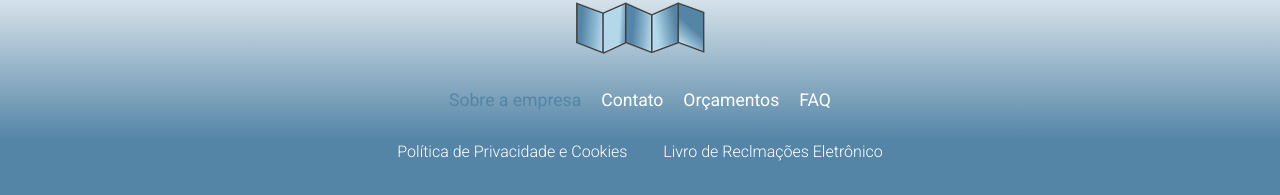
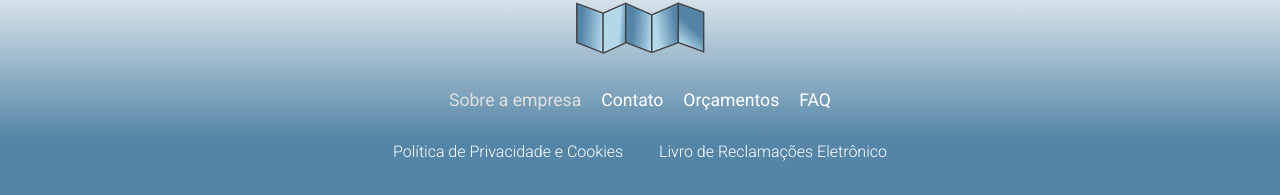
Before and after one commit to ynfleozin/site-placdestak, an Angular app: page / in a window 1280 px wide. In both pictures the pointer is over the item "Sobre a empresa". Shown: the part 3744-3939 px from the top of the page. Built offline with nearby package versions, Linux system fonts and the light colour scheme; a web font is replaced by a local one.

Commit message:
fix terms text and alter links colors

```diff
--- a/src/app/components/footer/footer.component.html
+++ b/src/app/components/footer/footer.component.html
@@ -12,7 +12,7 @@
 
   <div class="f-terms">
     <a href="" class="terms-link">Política de Privacidade e Cookies</a>
-    <a href="" class="terms-link"> Livro de Reclmações Eletrônico</a>
+    <a href="" class="terms-link"> Livro de Reclamações Eletrônico</a>
   </div>
 
   <div class="f-social">
--- a/src/app/components/footer/footer.component.scss
+++ b/src/app/components/footer/footer.component.scss
@@ -31,7 +31,7 @@
       }
 
       .nav-link:hover{
-        color: $primary-color;
+        color: #e0e0e0;
       }
     }
   }
@@ -44,6 +44,10 @@
       font-weight: 300;
       margin: 0 1rem;
     }
+
+    .terms-link:hover{
+      color: #e0e0e0;
+    }
   }
 
   .f-social{
@@ -55,7 +59,7 @@
     }
 
     .social-icon:hover{
-      color: #c0c0c0;
+      color: #e0e0e0;
     }
   }
 
```
